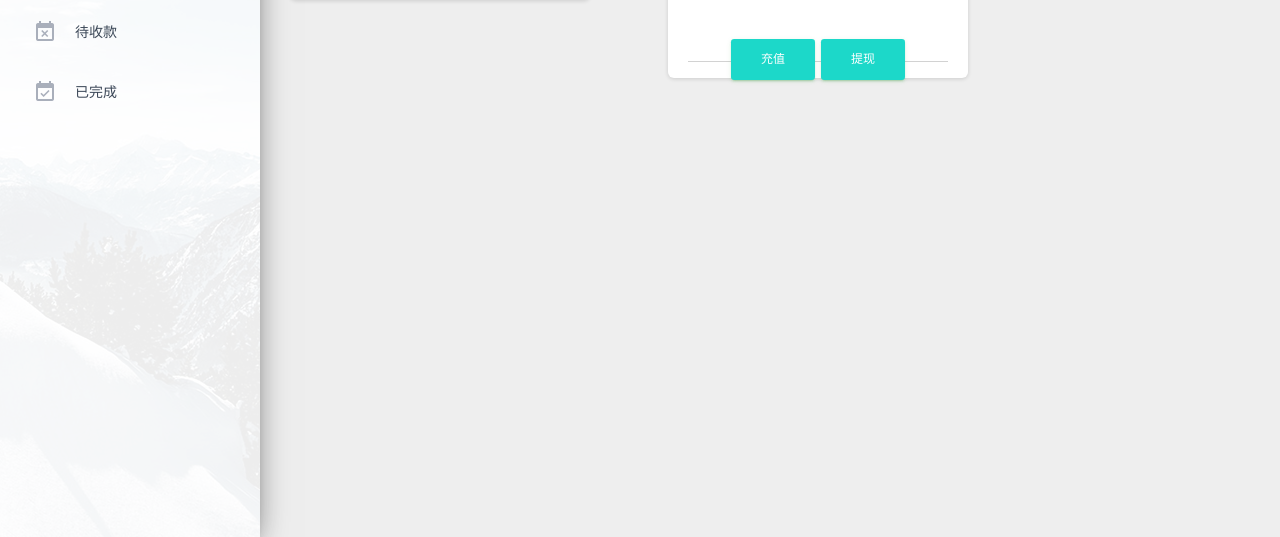
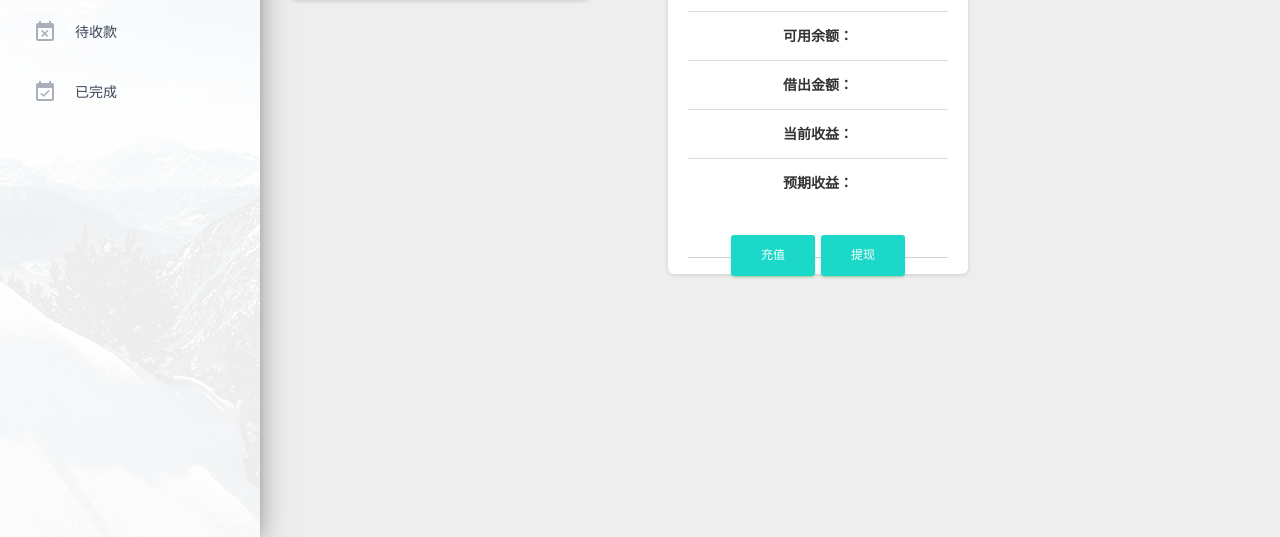
Before and after one commit to FlyingDutchman1007/easyLoan-front, a plain HTML site: page web_qsd/resources/lender/fund_account.html in a window 1280 px wide. Shown: the part 263-800 px from the top of the page. Drawn offline with Linux system fonts and the light colour scheme; no server answers.

Commit message:
175~186行添加新的属性

```diff
--- a/web_qsd/resources/lender/fund_account.html
+++ b/web_qsd/resources/lender/fund_account.html
@@ -153,7 +153,7 @@
                                     </tr>
                                     <tr>
                                         <th>账号：<span id="bank_account"></span></th>
-                                    </tr>
+				    </tr>
                                     </tbody>
                                 </table>
                             </div>
@@ -171,6 +171,18 @@
                                     <tbody>
                                     <tr>
                                         <th>账户余额：<span id="account_balance"></th>
+                                    </tr>
+				    <tr>
+                                        <th>可用余额：<span id="available_money"></th>
+                                    </tr>
+			            <tr>
+                                        <th>借出金额：<span id="lend_money"></th>
+                                    </tr>
+			            <tr>
+                                        <th>当前收益：<span id="current_income"></th>
+                                    </tr>
+			            <tr>
+                                        <th>预期收益：<span id="expected_income"></th>
                                     </tr>
                                     </tbody>
                                 </table>
```
